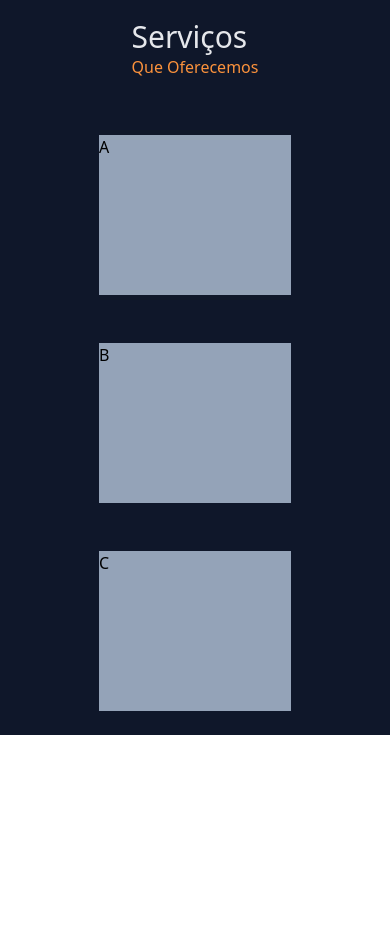
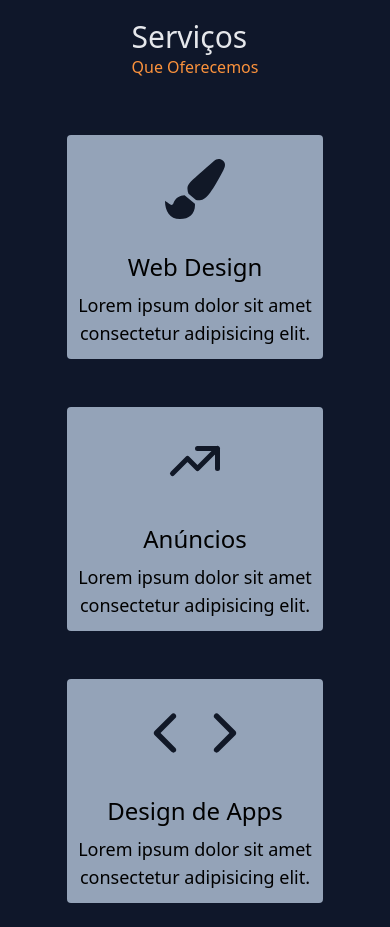
Before and after one commit to Shepardy22/portifolio_01, a React (Create React App) app: page / in a window 390 px wide. Shown: the part 1660-2587 px from the top of the page. Before the commit the page ends 2395 px from the top, so only its background shows below. Built offline with nearby package versions, Linux system fonts and the light colour scheme.

Commit message:
Responsividade Pagina Sobre

```diff
--- a/src/App.jsx
+++ b/src/App.jsx
@@ -15,6 +15,7 @@ function App() {
             setVisible(false);
         }
     });
+    intersectionObserver.observe(document.querySelector('#sobre')); //id sentinel em serviços
     intersectionObserver.observe(document.querySelector('#sentinel'));
    return () => intersectionObserver.disconnect();
   });
--- a/src/components/Home.jsx
+++ b/src/components/Home.jsx
@@ -1,5 +1,4 @@
 // import man from '../img/man.jpg';
-import Servicos from './Servicos';
 import Sobre from './Sobre';
 
 
@@ -20,7 +19,7 @@ export default function Home() {
 
         </section>
         <br />
-        <div id='sentinel' className='' >
+        <div  >
             <Sobre/>
         </div>
 
--- a/src/components/Servicos.jsx
+++ b/src/components/Servicos.jsx
@@ -1,17 +1,43 @@
+import {FaPaintBrush} from 'react-icons/fa';
+import {HiOutlineTrendingUp} from 'react-icons/hi';
+import {IoIosArrowBack,IoIosArrowForward} from 'react-icons/io';
+
 export default function Servicos(){
     return (
-        <div className="h-full  w-full  bg-slate-900 ">
+        <div className="h-full  w-full  bg-slate-900 " id='sentinel'>
             <div className=" flex flex-col ">
 
                 <div className="mx-auto mt-14">
-                    <h2 className="text-3xl text-gray-200 ">Serviços</h2>
+                    <h2 className="text-3xl text-gray-200 " >Serviços</h2>
                     <div  className="text-1xl text-orange-400">Que Oferecemos</div>
                 </div>
 
                 <ul className=" mx-auto flex flex-col mt-8 md:flex-row ">
-                    <li className=" h-40 w-48  bg-slate-400 m-6">A</li>
-                    <li className=" h-40 w-48  bg-slate-400 m-6">B</li>
-                    <li className=" h-40 w-48  bg-slate-400 m-6">C</li>
+
+                    <li className=" h-56 w-64  bg-slate-400 m-6 flex flex-col text-center hover:border-4 border-orange-400 rounded">
+                        <div className='text-6xl flex mx-auto mt-6 text-gray-900'><FaPaintBrush/></div>
+                        <div className='mt-8 text-lg'>
+                            <p className='text-2xl mb-2'>Web Design</p>
+                            <p>Lorem ipsum dolor sit amet consectetur adipisicing elit. </p>
+                        </div>
+                    </li>
+
+                    <li className=" h-56 w-64  bg-slate-400 m-6 flex flex-col text-center hover:border-4 border-orange-400 rounded ">
+                        <div className='text-6xl flex mx-auto mt-6 text-gray-900 '><HiOutlineTrendingUp/></div>
+                        <div className='mt-8 text-lg'>
+                            <p className='text-2xl mb-2'>Anúncios</p>
+                            <p>Lorem ipsum dolor sit amet consectetur adipisicing elit. </p>
+                        </div>
+                    </li>
+
+                    <li className=" h-56 w-64  bg-slate-400 m-6 flex flex-col text-center hover:border-4 border-orange-400 rounded">
+                        <div className='text-6xl flex mx-auto mt-6 text-gray-900'><IoIosArrowBack/><IoIosArrowForward/></div>
+                        <div className='mt-8 text-lg'>
+                            <p className='text-2xl mb-2'>Design de Apps</p>
+                            <p>Lorem ipsum dolor sit amet consectetur adipisicing elit. </p>
+                        </div>
+                    </li>
+
                 </ul>
 
             </div>
--- a/src/components/Sobre.jsx
+++ b/src/components/Sobre.jsx
@@ -4,7 +4,7 @@ export default function Sobre() {
     return (
 
 
-        <section className=' mx-auto bg-gray-100 mb-4 '>
+        <section className=' mx-auto bg-gray-100 mb-4 ' >
 
             <div className='flex justify-center mx-4 '>
 
@@ -12,13 +12,13 @@ export default function Sobre() {
 
                     <div className='md:mr-20  '>
                         <div className='flex flex-col mx-auto '>
-                        <h2 className=' mx-auto md:hidden font-ubuntu text-3xl text-gray-900'>Sobre</h2>
+                        <h2 className=' mx-auto md:hidden font-ubuntu text-3xl text-gray-900' >Sobre</h2>
                             <div className='mx-auto'>
                                 <h2 className='p-2'><span>____</span> Eu sou Jhon Smith<span>____</span></h2>
                             </div>
                         </div>
 
-                        <div className='w-56 mx-auto md:w-72 '><img  src={man} alt="" /></div>
+                        <div className='w-56 mx-auto md:w-72 '><img  src={man} alt="" id='sobre'/></div>
                     </div>
 
                     <div className='w-auto md:w-auto mx-auto m-2
@@ -33,7 +33,7 @@ export default function Sobre() {
                         </div>
                         <p className='mx-4 p-8  md:border rounded bg-gray-200 '>
 
-                                <p>Me chamo Jhon Smith,</p>
+                                <p >Me chamo Jhon Smith,</p>
                                 <p>e sou <span>Desenvolvedor Front-end</span></p>
 
                             Lorem, ipsum dolor sit amet consectetur adipisicing elit. Minus, numquam. Alias amet dolorem fugiat quaerat debitis earum at repellat non velit distinctio, exercitationem aperiam, maxime nostrum! Sit ex rem earum!
```
